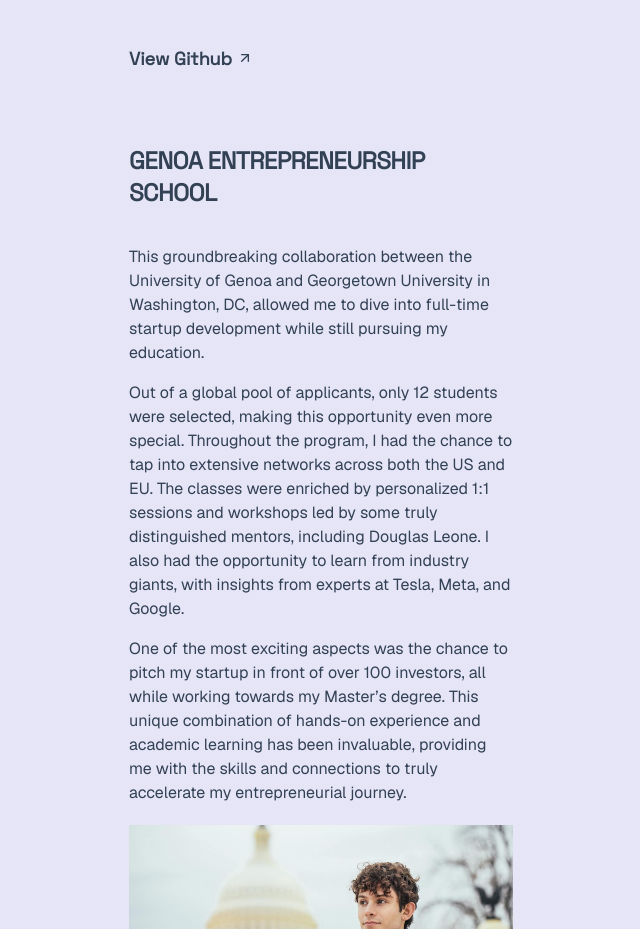
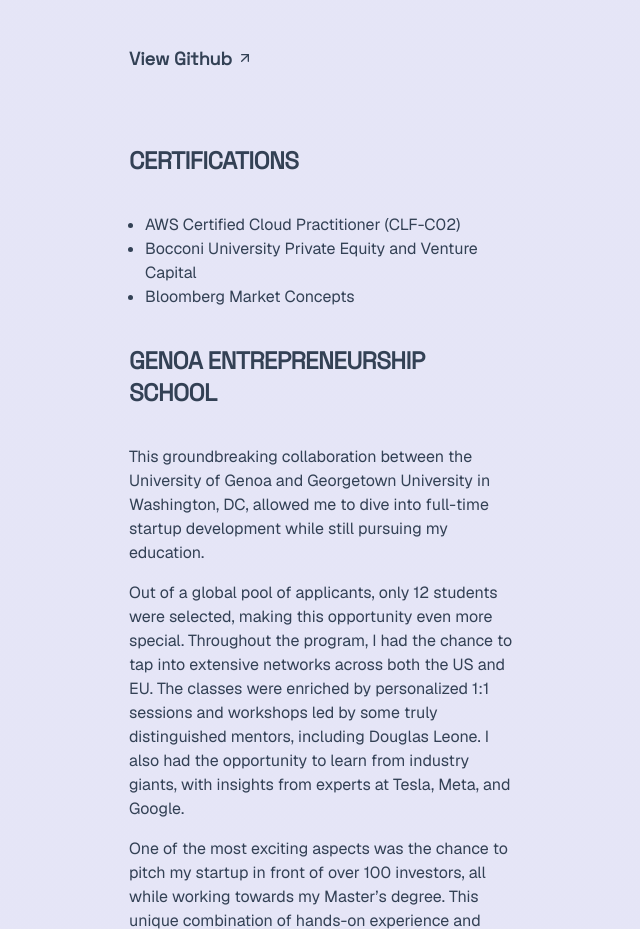
Before and after one commit to twotimesgi/portfolio, a Next.js app: page / in a window 1280 px wide. Shown: the part 2680-3609 px from the top of the page, without its empty margins (599-1239 px from the left). Built offline with nearby package versions, Linux system fonts and the light colour scheme.

Commit message:
certifications

```diff
--- /dev/null
+++ b/src/app/components/Certifications.tsx
@@ -0,0 +1,28 @@
+import Image from 'next/image';
+import Washington from '../public/dc.jpg';
+const Certifications = () => {
+    return (
+        <section aria-label="Certifications" className="scroll-mt-16 mb-5 lg:scroll-mt-24">
+
+
+
+            <h2 className="font-bold mt-5 text-xl tracking-tight text-slate-700 sm:text-2xl  uppercase px-6 py-4 hidden sm:block">
+            Certifications
+            </h2>
+            <h2 className="font-bold mt-20 text-xl tracking-tight text-slate-700 sm:text-2xl uppercase sticky top-0 z-20 w-screen px-6 py-4 backdrop-blur sm:hidden">
+            Certifications
+            </h2>
+<div className="px-6 mb-4 mt-5">
+                <ul className="mb-4 list-disc pl-4">
+                    <li>AWS Certified Cloud Practitioner (CLF-C02)</li>
+                    <li>Bocconi University Private Equity and Venture Capital</li>
+                    <li>Bloomberg Market Concepts</li>
+                </ul>
+
+            </div>
+
+        </section>
+    );
+}
+
+export default Certifications;
--- a/src/app/components/Content.tsx
+++ b/src/app/components/Content.tsx
@@ -3,12 +3,14 @@ import Projects from "./Projects";
 import WorkExperience from "./WorkExperience";
 import GenoaES from "./GenoaES";
 import Hackathons from "./Hackathons";
+import Certifications from "./Certifications";
 const Content = () => {
     return (
         <main className="fade-left pt-5 sm:pt-24 lg:w-1/2 lg:py-24 text-md ">
             {/* <Bio/> */}
             <WorkExperience/>
             <Projects/>
+            <Certifications/>
             <GenoaES/>
             <SiliconValley/>
             <Hackathons/>
```
